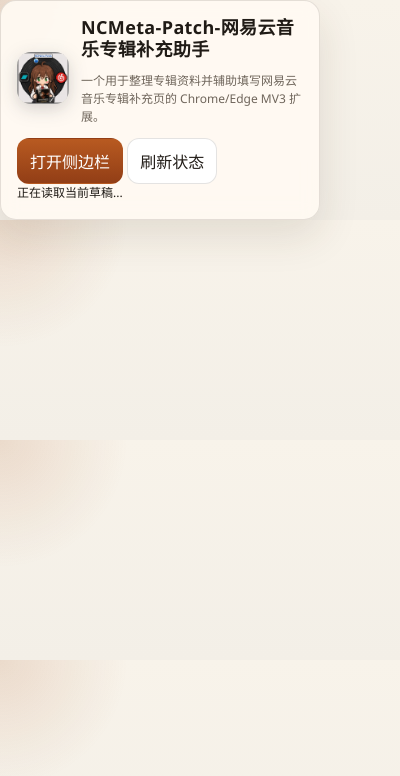
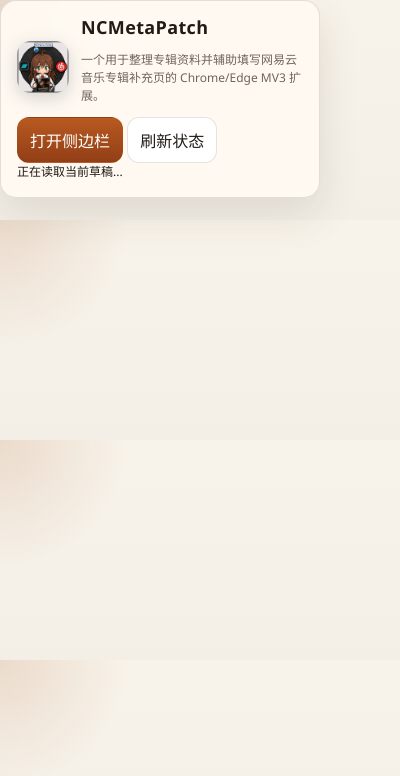
Before and after one commit to wuyulou/NCMetaPatch, a browser extension: page popup.html in a window 400 px wide. Drawn offline with Linux system fonts and the light colour scheme.

Commit message:
Rename project to NCMetaPatch

```diff
--- a/package.json
+++ b/package.json
@@ -1,5 +1,5 @@
 {
-  "name": "ncmeta-patch-netease-cloud-music-album-assistant",
+  "name": "ncmetapatch",
   "version": "0.2.1",
   "private": true,
   "description": "一个用于整理专辑资料并辅助填写网易云音乐专辑补充页的 Chrome/Edge MV3 扩展。在 Discogs、Rate Your Music 或 Bandcamp 的专辑页面点击左下角按钮，扩展会采集当前专辑资料、下载封面、打开网易云补充页，并尝试自动填写可识别字段。封面选择、内容复核和最终提交始终由你手动完成。",
--- a/popup.html
+++ b/popup.html
@@ -3,15 +3,15 @@
   <head>
     <meta charset="UTF-8" />
     <meta name="viewport" content="width=device-width, initial-scale=1.0" />
-    <title>NCMeta-Patch-网易云音乐专辑补充助手</title>
+    <title>NCMetaPatch</title>
     <link rel="stylesheet" href="src/ui.css" />
   </head>
   <body class="nm-popup">
     <main class="nm-card">
       <div class="nm-brand-row">
-        <img class="nm-brand-logo" src="assets/icons/icon-512.png" alt="NCMeta-Patch-网易云音乐专辑补充助手 Logo" />
+        <img class="nm-brand-logo" src="assets/icons/icon-512.png" alt="NCMetaPatch Logo" />
         <div class="nm-brand-copy">
-          <div class="nm-brand">NCMeta-Patch-网易云音乐专辑补充助手</div>
+          <div class="nm-brand">NCMetaPatch</div>
           <p class="nm-muted">一个用于整理专辑资料并辅助填写网易云音乐专辑补充页的 Chrome/Edge MV3 扩展。</p>
         </div>
       </div>
--- a/src/content.js
+++ b/src/content.js
@@ -34,7 +34,7 @@
     root.innerHTML =
       '<button class="nm-fab" id="nm-toggle">网易云补充助手</button>' +
       '<div class="nm-panel" id="nm-panel" style="display:none;">' +
-      '<h3>NCMeta-Patch-网易云音乐专辑补充助手</h3>' +
+      '<h3>NCMetaPatch</h3>' +
       '<p id="nm-page-state">点击左下角按钮采集资料、下载封面并打开网易云补充页。</p>' +
       '<div class="nm-row">' +
       '<button class="primary" data-action="scan">扫描页面</button>' +
```
Also changed, not shown: sidepanel.html (+3 -3 lines), README.md, manifest.json, 1 other file.
